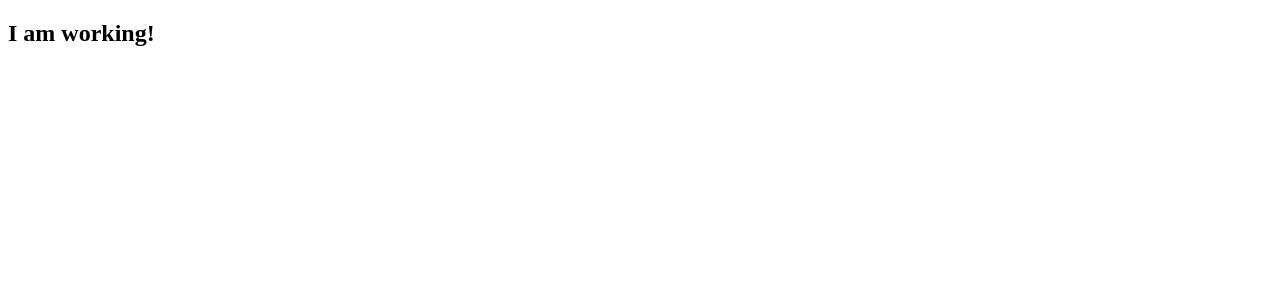
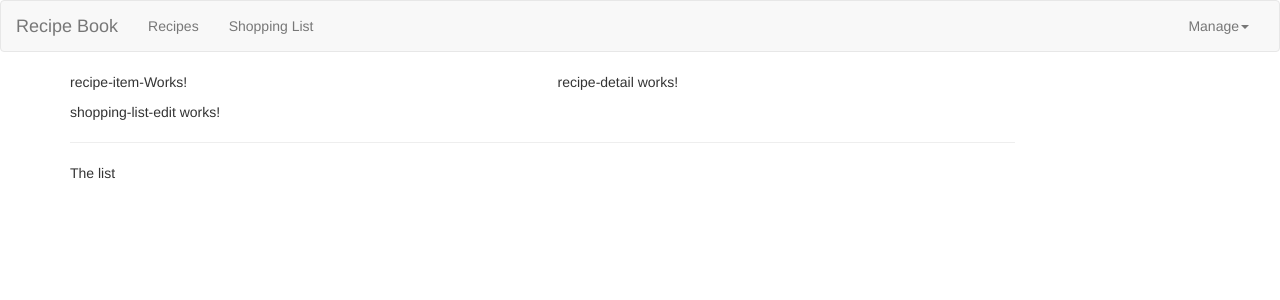
Before and after one commit to Steve-Stranczek/ShoppingListAngularApp, an Angular app: page / in a window 1280 px wide. Shown: the top 300 px of the page. Built offline with nearby package versions, Linux system fonts and the light colour scheme.

Commit message:
Fixed an issue with bootsrap and made the header

```diff
--- a/angular.json
+++ b/angular.json
@@ -24,6 +24,7 @@
               "src/assets"
             ],
             "styles": [
+              "node_modules/bootstrap/dist/css/bootstrap.min.css",
               "src/styles.css"
             ],
             "scripts": []
@@ -88,8 +89,8 @@
               "src/assets"
             ],
             "styles": [
-              "src/styles.css",
-              "node_modules/bootstrap/dist/css/bootstrap.min.css"
+              "node_modules/bootstrap/dist/css/bootstrap.min.css",
+              "src/styles.css"
             ],
             "scripts": []
           }
--- a/src/app/RecipeBook/recipe-detail/recipe-detail.component.html
+++ b/src/app/RecipeBook/recipe-detail/recipe-detail.component.html
@@ -0,0 +1 @@
+<p>recipe-detail works!</p>
--- a/src/app/RecipeBook/recipe-item/recipe-item.component.html
+++ b/src/app/RecipeBook/recipe-item/recipe-item.component.html
@@ -1 +1 @@
-<p>recipe-item works!</p>
+<p>recipe-item-Works!</p>
--- a/src/app/RecipeBook/recipe-list/recipe-list.component.html
+++ b/src/app/RecipeBook/recipe-list/recipe-list.component.html
@@ -1 +1 @@
-<p>recipe-list works!</p>
+<app-recipe-item></app-recipe-item>
--- /dev/null
+++ b/src/app/RecipeBook/recipes/recipes.component.html
@@ -0,0 +1,8 @@
+<div class="row">
+    <div class="col-md-5">
+        <app-recipe-list></app-recipe-list>
+    </div>
+    <div class="col-md-7">
+        <app-recipe-detail></app-recipe-detail>
+    </div>
+</div>
--- /dev/null
+++ b/src/app/RecipeBook/recipes/recipes.component.ts
@@ -0,0 +1,15 @@
+import { Component, OnInit } from '@angular/core';
+
+@Component({
+  selector: 'app-recipes',
+  templateUrl: './recipes.component.html',
+  styleUrls: ['./recipes.component.css']
+})
+export class RecipesComponent implements OnInit {
+
+  constructor() { }
+
+  ngOnInit(): void {
+  }
+
+}
--- a/src/app/ShoppingList/shopping-list/shopping-list.component.html
+++ b/src/app/ShoppingList/shopping-list/shopping-list.component.html
@@ -1 +1,7 @@
-<p>shopping-list works!</p>
+<div class="row">
+    <div class ="col-xs-10">
+        <app-shopping-list-edit></app-shopping-list-edit>
+        <hr>
+        <p>The list</p>
+    </div>
+</div>
--- a/src/app/app.component.html
+++ b/src/app/app.component.html
@@ -1,7 +1,9 @@
+<app-header></app-header>
 <div class="container">
   <div class="row">
     <div class="col-md-12">
-      <h2>I am working!</h2>
+      <app-recipes></app-recipes>
+      <app-shopping-list></app-shopping-list>
     </div>
   </div>
 </div>
--- a/src/app/app.module.ts
+++ b/src/app/app.module.ts
@@ -9,6 +9,7 @@
 import { RecipeListComponent } from './RecipeBook/recipe-list/recipe-list.component';
 import { RecipeItemComponent } from './RecipeBook/recipe-item/recipe-item.component';
 import { RecipeDetailComponent } from './RecipeBook/recipe-detail/recipe-detail.component';
+import { RecipesComponent } from './RecipeBook/recipes/recipes.component';
 
 @NgModule({
   declarations: [
@@ -18,7 +19,8 @@
     ShoppingListEditComponent,
     RecipeListComponent,
     RecipeItemComponent,
-    RecipeDetailComponent
+    RecipeDetailComponent,
+    RecipesComponent
   ],
   imports: [
     BrowserModule,
--- a/src/app/header/header.component.html
+++ b/src/app/header/header.component.html
@@ -1 +1,23 @@
-<p>header works!</p>
+<nav class = "navbar navbar-default">
+    <div class="container-fluid">
+        <div class="navbar-header">
+            <a href="#" class="navbar-brand">Recipe Book</a>
+        </div>
+
+        <div class="collapse navbar-collapse">
+            <ul class="nav navbar-nav">
+                <li><a href="#">Recipes</a></li>
+                <li><a href="#">Shopping List</a></li>
+            </ul>
+            <ul class="nav navbar-nav navbar-right">
+                <li class="dropdown">
+                    <a href="#" class ="dropdown-toggle" role="button">Manage<span class="caret"></span></a>
+                    <ul class="dropdown-menu">
+                        <li><a href="#">Save Data</a></li>
+                        <li><a href="#">Fetch Data</a></li>
+                    </ul>
+                </li>
+            </ul>
+        </div>
+    </div>
+</nav>
```
Also changed, not shown: src/app/RecipeBook/recipes/recipes.component.css (added), 1 other file (tests, documents, lock files or other folders).
